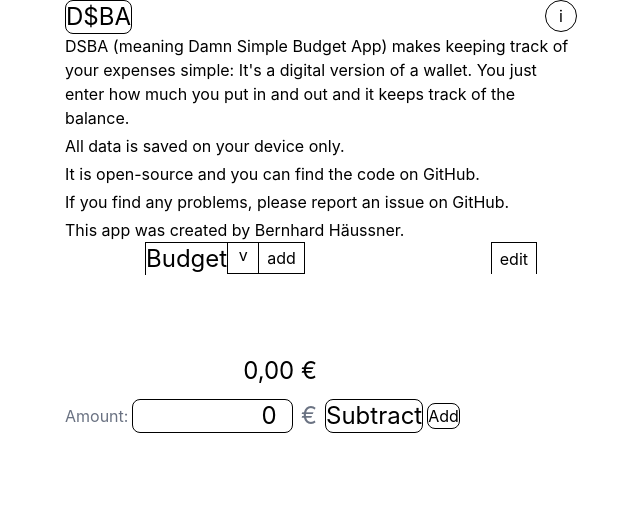
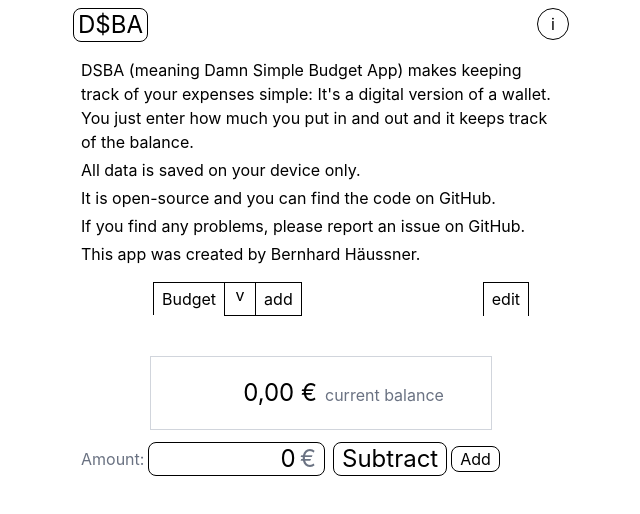
Before and after one commit to bxt/dsba, a SvelteKit app: page / in a window 1280 px wide. Shown: the top 514 px of the page, without its empty margins (319-959 px from the left). Built offline with nearby package versions, Linux system fonts and the light colour scheme.

Commit message:
feat: more design work

```diff
--- a/src/lib/Infobox.svelte
+++ b/src/lib/Infobox.svelte
@@ -4,7 +4,7 @@
 
 <aside
   transition:slide
-  class="m-auto flex w-full max-w-lg flex-col gap-1 pbe-8"
+  class="m-auto flex w-full max-w-lg flex-col gap-1 px-4 pbs-2 pbe-12"
 >
   <p>
     DSBA (meaning Damn Simple Budget App) makes keeping track of your expenses
--- a/src/routes/(home)/+page.svelte
+++ b/src/routes/(home)/+page.svelte
@@ -17,28 +17,35 @@
 </script>
 
 <div
-  title="current balance"
-  class={`mt-20 w-1/2 pe-1 text-right text-2xl ${getActiveWallet().balance < 0 ? "text-red-700" : ""}`}
+  class="m-auto mt-10 flex w-2/3 items-baseline gap-2 border border-gray-300 py-5"
 >
-  {currencyFormat.format(getActiveWallet().balance)}
+  <span
+    title="current balance"
+    class={`flex-1 text-right text-2xl ${getActiveWallet().balance < 0 ? "text-red-700" : ""}`}
+  >
+    {currencyFormat.format(getActiveWallet().balance)}
+  </span>
+  <span class="flex-1 text-gray-500">current balance</span>
 </div>
-<form class="flex gap-2 py-3">
+
+<form class="flex gap-2 py-3 pl-4">
   <label class="flex flex-1 items-center gap-1">
     <span class="text-gray-500">Amount:</span>
-    <input
-      type="number"
-      step="0.01"
-      bind:value={amount}
-      class="w-0 flex-1 rounded-lg border text-right text-2xl"
-    />
-    <span class="text-2xl text-gray-500">&thinsp;€</span>
+    <span class="flex flex-1 rounded-lg border px-2 text-2xl">
+      <input
+        bind:value={amount}
+        inputmode="decimal"
+        class="w-0 flex-1 text-right"
+      />
+      <span class=" text-gray-500">&thinsp;€</span>
+    </span>
   </label>
   <div class="flex flex-1 items-center gap-1">
     <button
       onclick={() => {
         addExpense(-amount);
       }}
-      class="rounded-lg border text-2xl"
+      class="rounded-lg border px-2 text-2xl"
     >
       Subtract
     </button>
@@ -46,7 +53,7 @@
       onclick={() => {
         addExpense(amount);
       }}
-      class="rounded-lg border"
+      class="rounded-lg border px-2"
     >
       Add
     </button>
--- a/src/routes/+layout.svelte
+++ b/src/routes/+layout.svelte
@@ -33,8 +33,8 @@
 </svelte:head>
 
 <header class="flex justify-center">
-  <div class="flex w-full max-w-lg justify-between">
-    <h1 class="rounded-lg border text-2xl" aria-label="DSBA">D$BA</h1>
+  <div class="flex w-full max-w-lg justify-between p-2">
+    <h1 class="rounded-lg border px-1 text-2xl" aria-label="DSBA">D$BA</h1>
     <button
       onclick={toggle}
       aria-label="toggle infobox"
@@ -54,11 +54,11 @@
     <div>Error!</div>
   {:else}
     <nav
-      class="wallet-navigation m-auto -mbs-8 flex w-full max-w-lg ps-20 pe-10"
+      class="wallet-navigation m-auto -mbs-8 flex w-full max-w-lg ps-22 pe-12"
     >
       <div class="relative">
         <h2
-          class="border-s border-bs text-2xl"
+          class="border-s border-bs px-2 py-1"
           aria-current={page.url.pathname === "/"}
         >
           {getActiveWallet().name}
@@ -77,22 +77,20 @@
       </div>
       <input
         type="checkbox"
-        class="walltet-toggle-button size-8 border text-center"
+        class="wallet-toggle-button w-8 border px-2 text-center"
         aria-label="toggle list of wallets"
       />
 
       <a
         href={resolve("/add")}
         aria-current={page.url.pathname === "/add"}
-        class="flex h-8 items-center border border-s-0 px-2 aria-current:bg-red-700"
-        >add</a
+        class="border border-s-0 px-2 py-1 aria-current:bg-red-700">add</a
       >
       <span class="flex grow justify-end">
         <a
           href={resolve("/edit")}
           aria-current={page.url.pathname === "/edit"}
-          class="flex h-8 items-center border border-be-0 px-2 aria-current:bg-red-700"
-          >edit</a
+          class=" border border-be-0 px-2 py-1 aria-current:bg-red-700">edit</a
         >
       </span>
     </nav>
@@ -104,12 +102,11 @@
 </main>
 
 <style>
-  .walltet-toggle-button {
+  .wallet-toggle-button {
     appearance: none;
     cursor: pointer;
     font: inherit;
     color: inherit;
-    /* other styles */
 
     &::after {
       content: "v";
@@ -124,7 +121,7 @@
     display: none;
   }
 
-  .wallet-navigation:has(.walltet-toggle-button:checked) {
+  .wallet-navigation:has(.wallet-toggle-button:checked) {
     .wallet-dropdown {
       display: block;
     }
```
